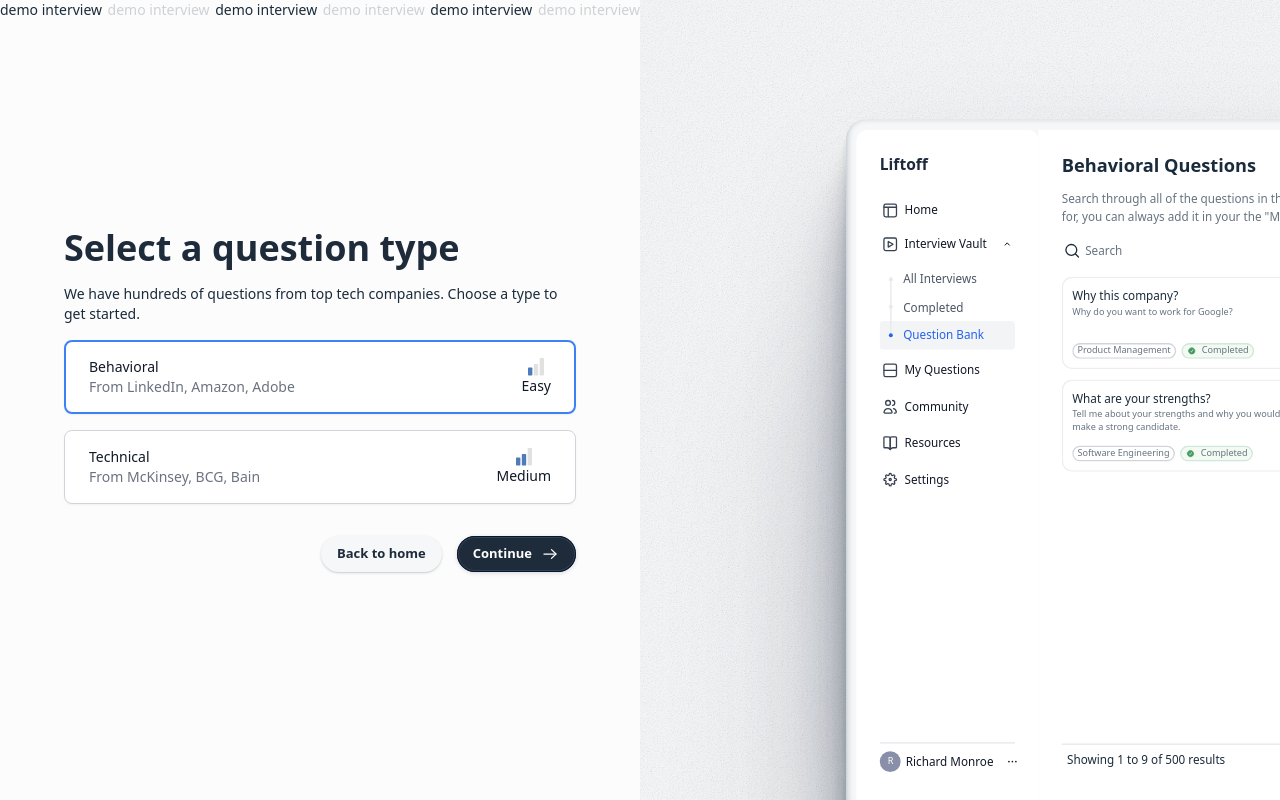
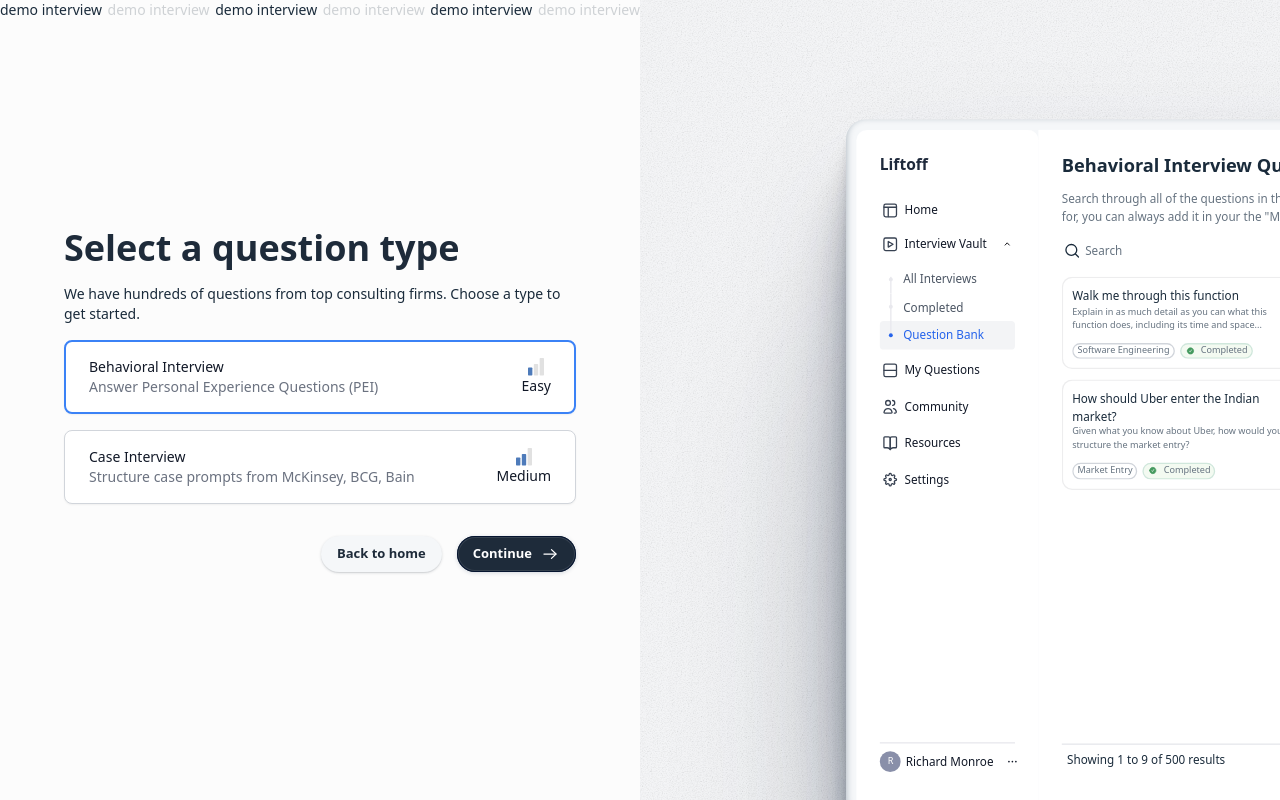
Before and after one commit to gerwinf/ai-prep, a Next.js app: page /demo in a window 1280 px wide. Built offline with nearby package versions, Linux system fonts and the light colour scheme; what @ffmpeg/ffmpeg would draw is missing.

Commit message:
adapted to consulting style interviews

```diff
--- a/package.json
+++ b/package.json
@@ -24,10 +24,10 @@
     "eventsource-parser": "^1.0.0",
     "formidable": "^2.1.1",
     "framer-motion": "^10.12.5",
-    "next": "13.4.4",
+    "next": "^13.4.4",
     "openai": "^3.2.1",
-    "react": "18.2.0",
-    "react-dom": "18.2.0",
+    "react": "^18.2.0",
+    "react-dom": "^18.2.0",
     "react-webcam": "^7.0.1",
     "typescript": "5.0.4",
     "uuidv4": "^6.2.13"
--- a/pages/demo.tsx
+++ b/pages/demo.tsx
@@ -9,37 +9,43 @@ import { createFFmpeg, fetchFile } from "@ffmpeg/ffmpeg";
 const questions = [
   {
     id: 1,
-    name: "Behavioral",
-    description: "From LinkedIn, Amazon, Adobe",
+    name: "Behavioral Interview",
+    description: "Answer Personal Experience Questions (PEI)",
     difficulty: "Easy",
   },
   {
     id: 2,
-    name: "Technical",
-    description: "From McKinsey, BCG, Bain",
+    name: "Case Interview",
+    description: "Structure case prompts from McKinsey, BCG, Bain",
     difficulty: "Medium",
   },
 ];
 
 const interviewers = [
+  // {
+  //   id: "John",
+  //   name: "John",
+  //   description: "Consultant",
+  //   level: "L3",
+  // },
+  // {
+  //   id: "Richard",
+  //   name: "Richard",
+  //   description: "Partner",
+  //   level: "L5",
+  // },
+  // {
+  //   id: "Sarah",
+  //   name: "Sarah",
+  //   description: "Analyst",
+  //   level: "L7",
+  // },
   {
-    id: "John",
-    name: "John",
-    description: "Software Engineering",
-    level: "L3",
-  },
-  {
-    id: "Richard",
-    name: "Richard",
-    description: "Product Management",
-    level: "L5",
-  },
-  {
-    id: "Sarah",
-    name: "Sarah",
-    description: "Other",
-    level: "L7",
-  },
+    id: "Jenny",
+    name: "Jenny",
+    description: "Senior Consultant",
+    level: "L2",
+  }
 ];
 
 const ffmpeg = createFFmpeg({
@@ -194,7 +200,7 @@ export default function DemoPage() {
 
       const question =
         selected.name === "Behavioral"
-          ? `Tell me about yourself. Why don${`’`}t you walk me through your resume?`
+          ? "PEI: Tell me about a time when you led a team through a difficult situation"
           : selectedInterviewer.name === "John"
           ? "What is a Hash Table, and what is the average case and worst case time for each of its operations?"
           : selectedInterviewer.name === "Richard"
@@ -236,8 +242,8 @@ export default function DemoPage() {
             results.transcript
           }. ${
             selected.name === "Behavioral"
-              ? "Please also give feedback on the candidate's communication skills. Make sure their response is structured (perhaps using the STAR or PAR frameworks)."
-              : "Please also give feedback on the candidate's communication skills. Make sure they accurately explain their thoughts in a coherent way. Make sure they stay on topic and relevant to the question."
+              ? "Please also give feedback on the candidate's communication skills. Make sure their response is structured and communication is consise and persuasive. They should also demonstrate Leadership Abilities, Client Readiness, and Personal Impact."
+              : "Please also give feedback on the candidate's clarity, logic, and comprehensiveness. Make sure their structure is easy to understand and follow, it makes logical sense and flows from one point to the next in a coherent way, and they cover all relevant aspects of the problem."
           } \n\n\ Feedback on the candidate's response:`;
 
           setGeneratedFeedback("");
@@ -299,6 +305,30 @@ export default function DemoPage() {
       setLoading(false);
       setCameraLoaded(true);
     }, 1000);
+  };
+
+  const getVideoUrl = () => {
+    if (selectedInterviewer.name === "John") {
+      return selected.name === "Behavioral"
+        ? "https://liftoff-public.s3.amazonaws.com/DemoInterviewMale.mp4"
+        : "https://liftoff-public.s3.amazonaws.com/JohnTechnical.mp4";
+    } else if (selectedInterviewer.name === "Richard") {
+      return selected.name === "Behavioral"
+        ? "https://liftoff-public.s3.amazonaws.com/RichardBehavioral.mp4"
+        : "https://liftoff-public.s3.amazonaws.com/RichardTechnical.mp4";
+    } else if (selectedInterviewer.name === "Sarah") {
+      return selected.name === "Behavioral"
+        ? "https://liftoff-public.s3.amazonaws.com/BehavioralSarah.mp4"
+        : "https://liftoff-public.s3.amazonaws.com/SarahTechnical.mp4";
+    } else if (selectedInterviewer.name === "Jenny") {
+      return selected.name === "Behavioral"
+        ? "https://aiprep.s3.eu-north-1.amazonaws.com/PEI+-+Leadership.mp4"
+        : "https://aiprep.s3.eu-north-1.amazonaws.com/Case+-+Product+Launch.mp4";
+    } else {
+      return selected.name === "Behavioral"
+        ? "https://liftoff-public.s3.amazonaws.com/DemoInterviewMale.mp4"
+        : "https://liftoff-public.s3.amazonaws.com/JohnTechnical.mp4";
+    }
   };
 
   return (
@@ -461,15 +491,17 @@ export default function DemoPage() {
                 <div className="w-full flex flex-col max-w-[1080px] mx-auto justify-center">
                   <h2 className="text-2xl font-semibold text-left text-[#1D2B3A] mb-2">
                     {selected.name === "Behavioral"
-                      ? `Tell me about yourself. Why don${`’`}t you walk me through your resume?`
+                      ? `Tell me about a time when you led a team through a difficult situation?`
                       : selectedInterviewer.name === "John"
                       ? "What is a Hash Table, and what is the average case and worst case time for each of its operations?"
+                      : selectedInterviewer.name === "Jenny"
+                      ? "Structure this case: Your client is a global tech company that's developing a new artificial intelligence product. They are planning to launch ..."
                       : selectedInterviewer.name === "Richard"
                       ? "Uber is looking to expand its product line. Talk me through how you would approach this problem."
                       : "You have a 3-gallon jug and 5-gallon jug, how do you measure out exactly 4 gallons?"}
                   </h2>
                   <span className="text-[14px] leading-[20px] text-[#1a2b3b] font-normal mb-4">
-                    Asked by top companies like Google, Facebook and more
+                    Asked by top companies like McKinsey, BCG, and Bain
                   </span>
                   <motion.div
                     initial={{ y: -20 }}
@@ -522,26 +554,7 @@ export default function DemoPage() {
                               className="h-full object-cover w-full rounded-md md:rounded-[12px] aspect-video"
                               crossOrigin="anonymous"
                             >
-                              <source
-                                src={
-                                  selectedInterviewer.name === "John"
-                                    ? selected.name === "Behavioral"
-                                      ? "https://liftoff-public.s3.amazonaws.com/DemoInterviewMale.mp4"
-                                      : "https://liftoff-public.s3.amazonaws.com/JohnTechnical.mp4"
-                                    : selectedInterviewer.name === "Richard"
-                                    ? selected.name === "Behavioral"
-                                      ? "https://liftoff-public.s3.amazonaws.com/RichardBehavioral.mp4"
-                                      : "https://liftoff-public.s3.amazonaws.com/RichardTechnical.mp4"
-                                    : selectedInterviewer.name === "Sarah"
-                                    ? selected.name === "Behavioral"
-                                      ? "https://liftoff-public.s3.amazonaws.com/BehavioralSarah.mp4"
-                                      : "https://liftoff-public.s3.amazonaws.com/SarahTechnical.mp4"
-                                    : selected.name === "Behavioral"
-                                    ? "https://liftoff-public.s3.amazonaws.com/DemoInterviewMale.mp4"
-                                    : "https://liftoff-public.s3.amazonaws.com/JohnTechnical.mp4"
-                                }
-                                type="video/mp4"
-                              />
+                              <source src={getVideoUrl()} type="video/mp4" />
                             </video>
                           </div>
                         </div>
@@ -846,7 +859,7 @@ export default function DemoPage() {
                     Select a question type
                   </h2>
                   <p className="text-[14px] leading-[20px] text-[#1a2b3b] font-normal my-4">
-                    We have hundreds of questions from top tech companies.
+                    We have hundreds of questions from top consulting firms.
                     Choose a type to get started.
                   </p>
                   <div>
@@ -1722,6 +1735,17 @@ export default function DemoPage() {
                         alt="Sarah's Interviewer Profile"
                         className="absolute top-6 left-6 w-[30%] aspect-video bg-gray-700 rounded ring-1 ring-gray-900/5 shadow-md object-cover"
                       />
+                    ) : selectedInterviewer.name === "Jenny" ? (
+                      <motion.img
+                        initial={{ opacity: 0, y: 10 }}
+                        animate={{ opacity: 1, y: 0 }}
+                        exit={{ opacity: 0, y: -10 }}
+                        transition={{ duration: 0.5, ease: [0.23, 1, 0.32, 1] }}
+                        key="Jenny"
+                        src="/placeholders/Jenny.webp"
+                        alt="Jenny's Interviewer Profile"
+                        className="absolute top-6 left-6 w-[30%] aspect-video bg-gray-700 rounded ring-1 ring-gray-900/5 shadow-md object-cover"
+                      />
                     ) : (
                       <div className="absolute top-6 left-6 w-[30%] aspect-video bg-gray-700 rounded"></div>
                     )}
@@ -1763,14 +1787,14 @@ export default function DemoPage() {
                             <div className="absolute inset-0 rounded-lg ring-1 ring-inset ring-zinc-900/[7.5%] group-hover:ring-zinc-900/10"></div>
                             <div className="relative flex h-full flex-col overflow-hidden">
                               <div className="flex items-center text-left text-[#1a2b3b]">
-                                <p>Why this company?</p>
+                                <p>Why this consultancy?</p>
                               </div>
                               <p className="text-wrap grow font-normal text-[7px]">
-                                Why do you want to work for Google?
+                                Why do you want to work for Bain?
                               </p>
                               <div className="flex flex-row space-x-1">
                                 <p className="inline-flex items-center justify-center truncate rounded-full border-[0.5px] border-gray-300 px-[3px] text-[7px] font-normal hover:bg-gray-50">
-                                  Product Management
+                                  Personal Fit
                                 </p>
                                 <p className="inline-flex items-center justify-center truncate rounded-full border-[0.5px] border-[#D0E7DC] bg-[#F3FAF1] px-[3px] text-[7px] font-normal hover:bg-[#edf8ea]">
                                   <span className="mr-1 flex items-center text-emerald-600">
@@ -2155,15 +2179,15 @@ export default function DemoPage() {
                             <div className="absolute inset-0 rounded-lg ring-1 ring-inset ring-zinc-900/[7.5%] group-hover:ring-zinc-900/10"></div>
                             <div className="relative flex h-full flex-col overflow-hidden">
                               <div className="flex items-center text-left text-[#1a2b3b]">
-                                <p>How would you rebuild Twitter?</p>
+                                <p>How should Uber enter the Indian market?</p>
                               </div>
                               <p className="text-wrap grow font-normal text-[7px]">
-                                Given what you know about Twitter, how would you
-                                architect it from the ground up?
+                                Given what you know about Uber, how would you
+                                structure the market entry?
                               </p>
                               <div className="flex flex-row space-x-1">
                                 <p className="inline-flex items-center justify-center truncate rounded-full border-[0.5px] border-gray-300 px-[3px] text-[7px] font-normal hover:bg-gray-50">
-                                  Systems Design
+                                  Market Entry
                                 </p>
                                 <p className="inline-flex items-center justify-center truncate rounded-full border-[0.5px] border-[#D0E7DC] bg-[#F3FAF1] px-[3px] text-[7px] font-normal hover:bg-[#edf8ea]">
                                   <span className="mr-1 flex items-center text-emerald-600">
```
Also changed, not shown: public/placeholders/Jenny.webp (added), 1 other file (tests, documents, lock files or other folders).
